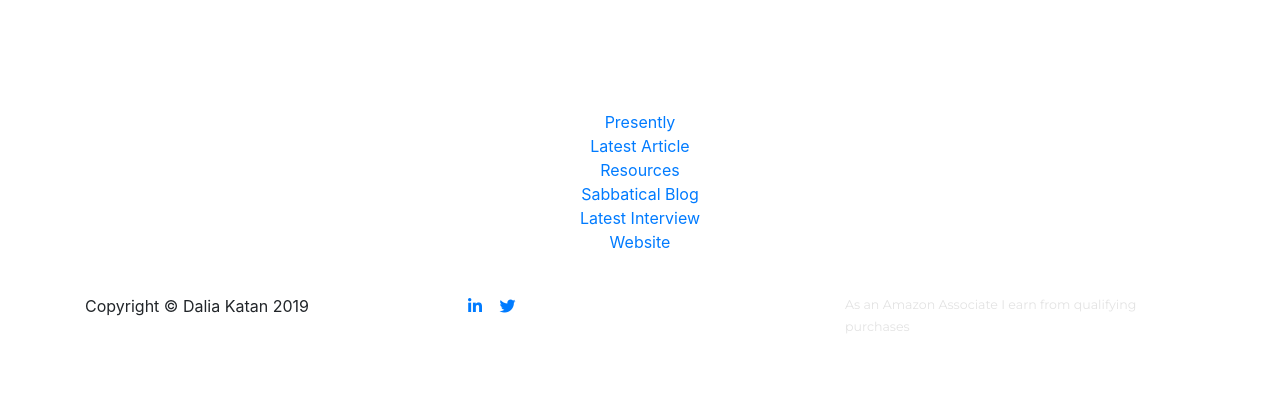
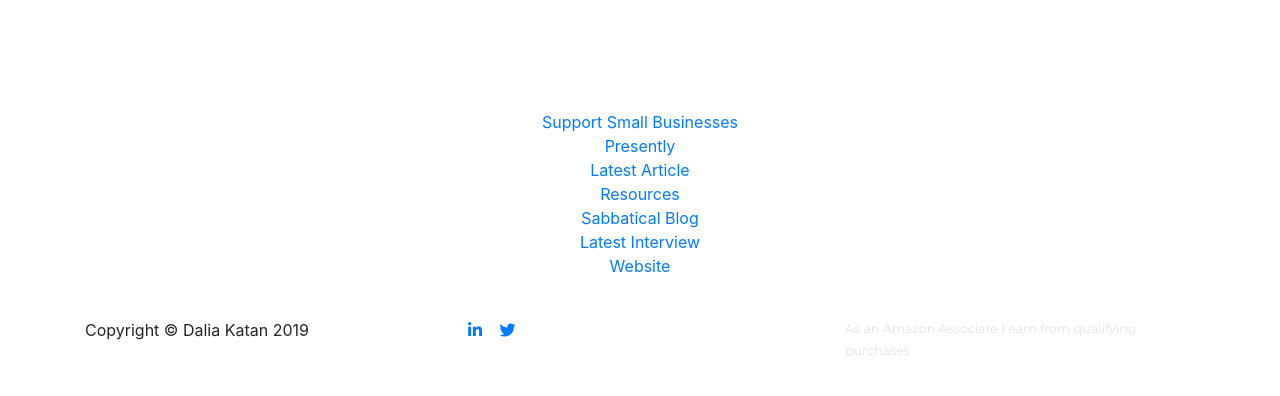
Before and after one commit to dalkat/dalkat.github.io, a Jekyll site: the page built from go.md, in a window 1280 px wide. Shown: the top 396 px of the page. Built offline with Jekyll 4.4.1, drawn with Linux system fonts in a browser that asks for light colours; nearby versions of some CDN libraries; some web fonts are replaced; library files that are not in the unit come from our copies.

Commit message:
added small biz article

```diff
--- a/_layouts/go.html
+++ b/_layouts/go.html
@@ -8,6 +8,7 @@ layout: default-sub
 	<div style="max-width: 500px; text-align:center; margin-left:auto; margin-right:auto;" >
 	    <center>
 
+		<div class="instalinks"><a href="https://www.presently.fun/blog/7-group-gifts-that-support-small-businesses-during-covid-19/">Support Small Businesses</a></div>
 		<div class="instalinks"><a href="https://presently.fun">Presently</a></div>
 		<div class="instalinks"><a href="https://medium.com/@dkatan77/diversity-to-inclusion-9-steps-to-unlock-competitive-edge-pt-1-c5954c113a49">Latest Article</a></div>
 	    <div class="instalinks"><a href="https://daliakatan.com/for-you">Resources</a></div>
```
Also changed, not shown: 2 other files.
